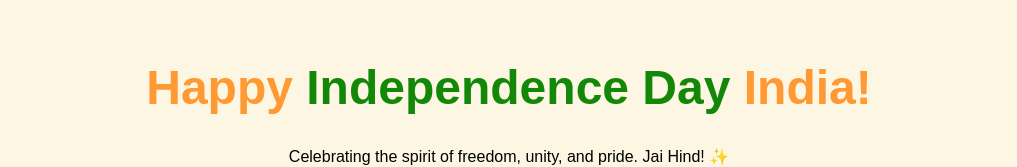
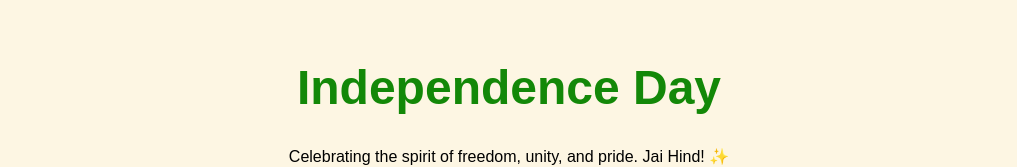
Before and after one commit to Sharan-Birajdar/eb-testing, a plain HTML site: page index.html in a window 1280 px wide. Shown: the top 167 px of the page, without its empty margins (131-1148 px from the left). Drawn offline with Linux system fonts and the light colour scheme.

Commit message:
Update index.html

```diff
--- a/index.html
+++ b/index.html
@@ -45,7 +45,7 @@
 </head>
 <body>
 
-    <h1>Happy <span class="flag-colors">Independence Day</span> India!</h1>
+    <h1><span class="flag-colors">Independence Day</span></h1>
 
     <p>Celebrating the spirit of freedom, unity, and pride. Jai Hind! ✨</p>
 
```
